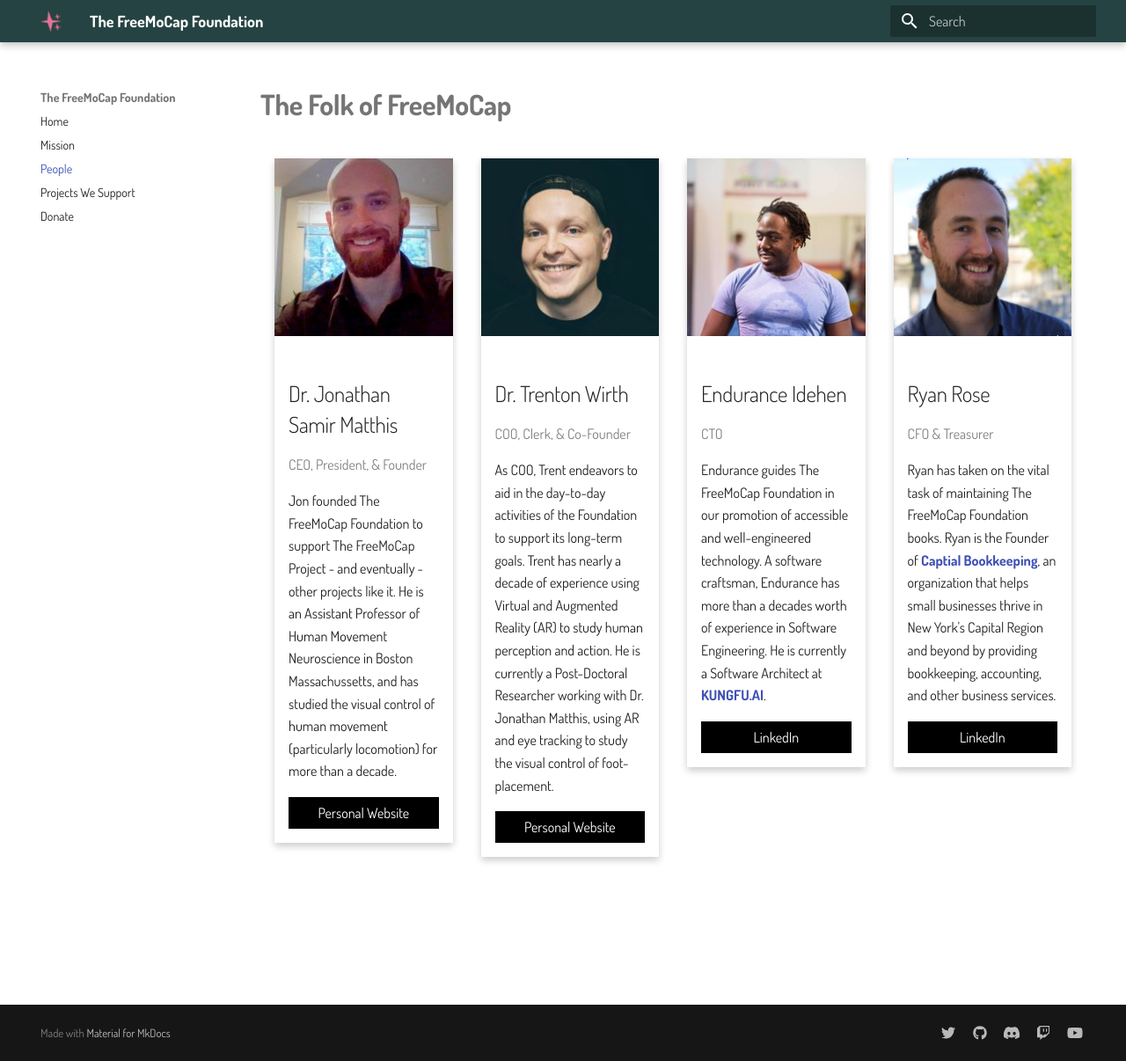
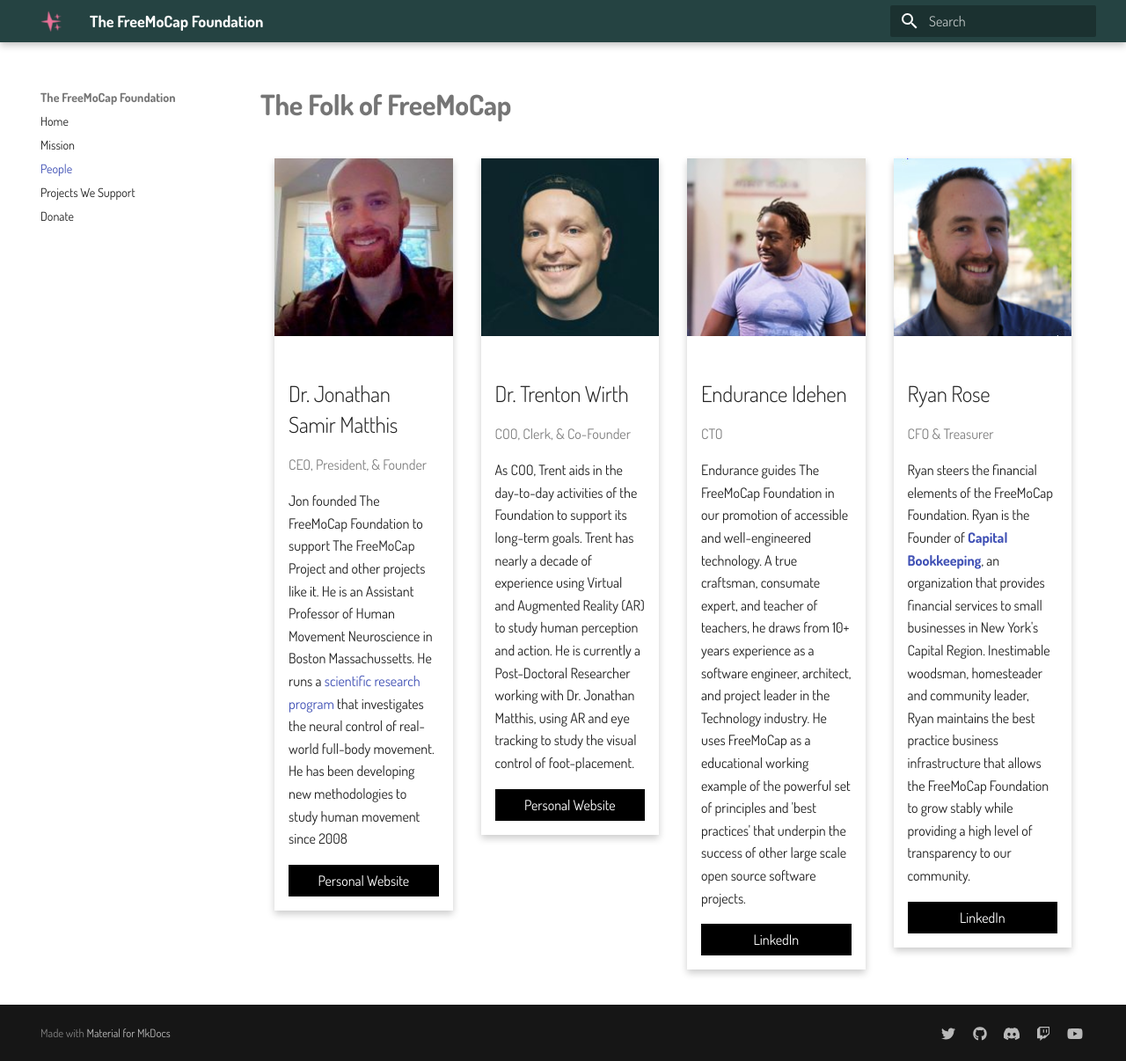
Before and after one commit to freemocap/freemocapfoundation_dot_org, an MkDocs documentation site: the page built from docs/people.md, in a window 1280 px wide and 1206 px high. Shown: the whole window at 88% size. Built offline with MkDocs 1.6.1 and Material for MkDocs 9.7.7, drawn with Linux system fonts in a browser that asks for light colours.

Commit message:
update people stuff

```diff
--- a/docs/people.md
+++ b/docs/people.md
@@ -7,7 +7,7 @@
       <div class="container">
         <h2>Dr. Jonathan Samir Matthis</h2>
         <p class="title">CEO, President, &amp; Founder</p>
-        <p>Jon founded The FreeMoCap Foundation to support The FreeMoCap Project - and eventually - other projects like it. He is an Assistant Professor of Human Movement Neuroscience in Boston Massachussetts, and has studied the visual control of human movement (particularly locomotion) for more than a decade.</p>
+        <p>Jon founded The FreeMoCap Foundation to support The FreeMoCap Project and other projects like it. He is an Assistant Professor of Human Movement Neuroscience in Boston Massachussetts. He runs a <a href="https://scholar.google.com/citations?user=mjYexjAAAAAJ"> scientific research program</a> that investigates the neural control of real-world full-body movement. He has been developing new methodologies to study human movement since 2008 </p>
         <form>
             <p><button type="submit" formaction="https://jonmatthis.com" class="button">Personal Website</button></p>
         </form>
@@ -21,7 +21,7 @@
       <div class="container">
         <h2>Dr. Trenton Wirth</h2>
         <p class="title">COO, Clerk, &amp; Co-Founder</p>
-        <p>As COO, Trent endeavors to aid in the day-to-day activities of the Foundation to support its long-term goals. Trent has nearly a decade of experience using Virtual and Augmented Reality (AR) to study human perception and action. He is currently a Post-Doctoral Researcher working with Dr. Jonathan Matthis, using AR and eye tracking to study the visual control of foot-placement.</p>
+        <p>As COO, Trent aids in the day-to-day activities of the Foundation to support its long-term goals. Trent has nearly a decade of experience using Virtual and Augmented Reality (AR) to study human perception and action. He is currently a Post-Doctoral Researcher working with Dr. Jonathan Matthis, using AR and eye tracking to study the visual control of foot-placement.</p>
         <form>
             <p><button type="submit" formaction="https://wirthtd.com" class="button">Personal Website</button></p>
         </form>
@@ -35,7 +35,7 @@
       <div class="container">
         <h2>Endurance Idehen</h2>
         <p class="title">CTO</p>
-        <p>Endurance guides The FreeMoCap Foundation in our promotion of accessible and well-engineered technology. A software craftsman, Endurance has more than a decades worth of experience in Software Engineering. He is currently a Software Architect at <strong><a href="https://www.kungfu.ai/">KUNGFU.AI</a></strong>.</p>
+        <p>Endurance guides The FreeMoCap Foundation in our promotion of accessible and well-engineered technology. A true craftsman, consumate expert, and teacher of teachers, he draws from 10+ years experience as a software engineer, architect, and project leader in the Technology industry. He uses FreeMoCap as a educational working example of the powerful set of principles and 'best practices' that underpin the success of other large scale open source software projects. </p>
         <form>
             <p><button type="submit" formaction="https://www.linkedin.com/in/endurance-idehen-63a48338/" class="button">LinkedIn</button></p>
         </form>
@@ -49,7 +49,7 @@
       <div class="container">
         <h2>Ryan Rose</h2>
         <p class="title">CFO &amp; Treasurer</p>
-        <p>Ryan has taken on the vital task of maintaining The FreeMoCap Foundation books. Ryan is the Founder of <strong><a href="https://www.capitalbookkeeping.coop/">Captial Bookkeeping</a></strong>, an organization that helps small businesses thrive in New York's Capital Region and beyond by providing bookkeeping, accounting, and other business services.</p>
+        <p>Ryan steers the financial elements of the FreeMoCap Foundation. Ryan is the Founder of <strong><a href="https://www.capitalbookkeeping.coop/">Capital Bookkeeping</a></strong>, an organization that provides financial services to small businesses  in New York's Capital Region. Inestimable woodsman, homesteader and community leader, Ryan maintains the best practice business infrastructure that allows the FreeMoCap Foundation to grow stably while providing a high level of transparency to our community. </p>
         <form>
             <p><button type="submit" formaction="https://www.linkedin.com/in/ry-ro/" class="button">LinkedIn</button></p>
         </form>
```
